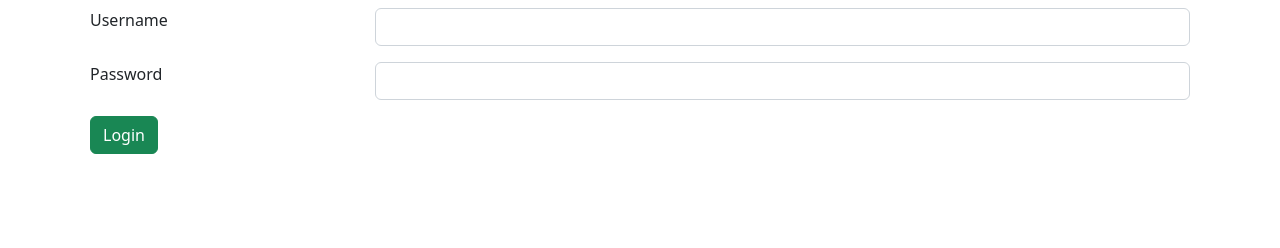
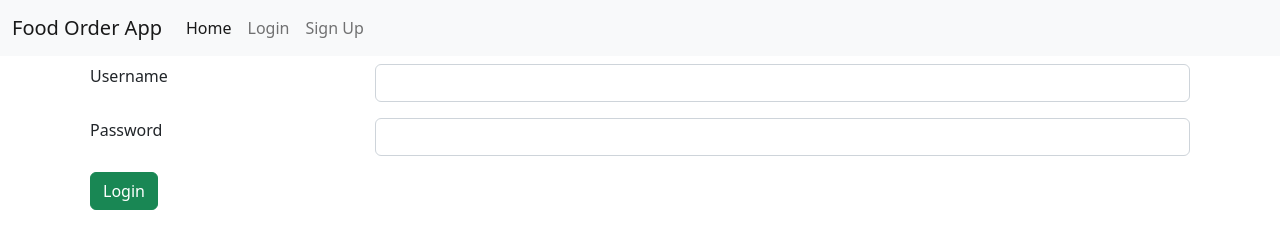
Before and after one commit to AmalAlby/FOOD-ORDERING-APP, a plain HTML site: page login.html in a window 1280 px wide. Drawn offline with nearby package versions, Linux system fonts and the light colour scheme.

Commit message:
navigation updated

```diff
--- a/login.html
+++ b/login.html
@@ -9,6 +9,27 @@
 <link href="https://cdn.jsdelivr.net/npm/bootstrap@5.2.2/dist/css/bootstrap.min.css" rel="stylesheet" integrity="sha384-Zenh87qX5JnK2Jl0vWa8Ck2rdkQ2Bzep5IDxbcnCeuOxjzrPF/et3URy9Bv1WTRi" crossorigin="anonymous">
 </head>
 <body>
+    <nav class="navbar navbar-expand-lg bg-light">
+        <div class="container-fluid">
+          <a class="navbar-brand" href="#">Food Order App</a>
+          <button class="navbar-toggler" type="button" data-bs-toggle="collapse" data-bs-target="#navbarNav" aria-controls="navbarNav" aria-expanded="false" aria-label="Toggle navigation">
+            <span class="navbar-toggler-icon"></span>
+          </button>
+          <div class="collapse navbar-collapse" id="navbarNav">
+            <ul class="navbar-nav">
+              <li class="nav-item">
+                <a class="nav-link active" aria-current="page" href="index.html">Home</a>
+              </li>
+              <li class="nav-item">
+                <a class="nav-link" href="login.html">Login</a>
+              </li>
+              <li class="nav-item">
+                <a class="nav-link" href="signup.html">Sign Up</a>
+              </li>
+            </ul>
+          </div>
+        </div>
+      </nav>
     <div class="container">
         <div class="row">
             <div class="col col-12 col-sm-12 col-md-12 col-lg-12 col-xl-12 col-xxl-12">
```
Also changed, not shown: index.html (+21 -1 lines), signup.html (+21 -0 lines).
